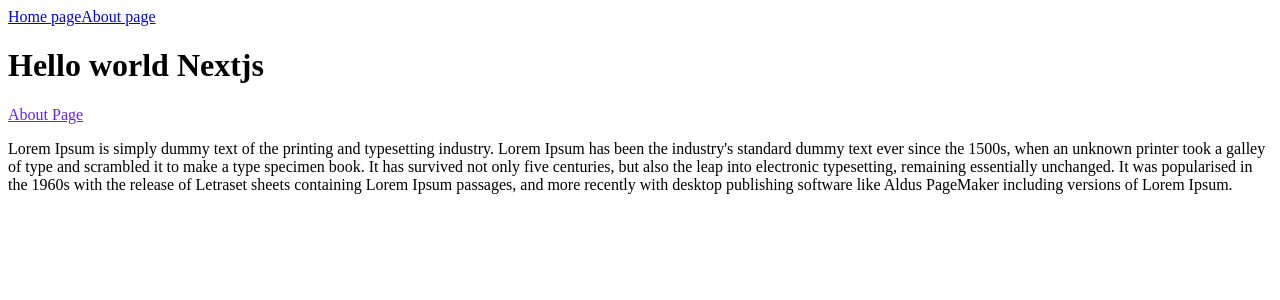
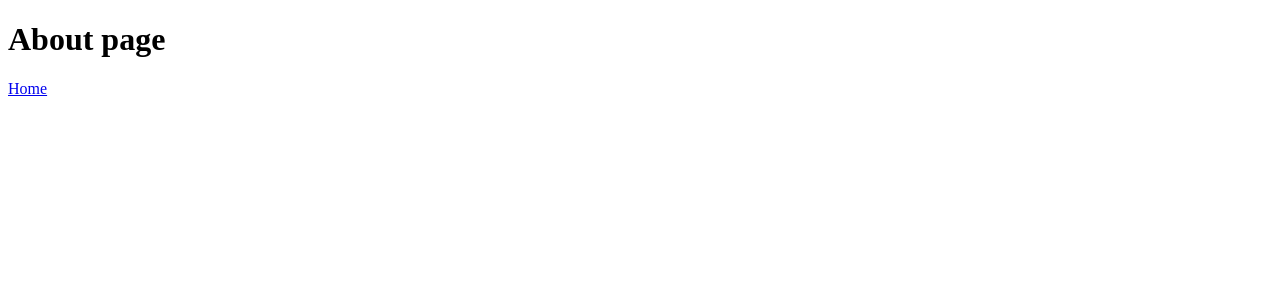
Before and after one commit to andersonsilva019/test-next, a Next.js app: page /about in a window 1280 px wide. Shown: the top 300 px of the page. Built offline with nearby package versions, Linux system fonts and the light colour scheme.

Commit message:
config page at app

```diff
--- a/pages/about.js
+++ b/pages/about.js
@@ -1,13 +1,10 @@
-import Link from 'next/link'
-
-import Layout from '../components/Layout';
-
+import Link from 'next/link';
 
 export default function About (){
   return (
-    <Layout>
+    <div>
       <h1>About page</h1>
       <Link href="/"><a>Home</a></Link>
-    </Layout>
+    </div>
   );
 }
--- a/pages/index.js
+++ b/pages/index.js
@@ -4,6 +4,6 @@ import Layout from '../components/Layout';
 
 export default function Home() {
   return (
-    <App Component={Layout}/>
+    <App Component={Layout} pageProps={Layout}/>
   );
 }
```
Also changed, not shown: components/Layout.js (indentation only).
